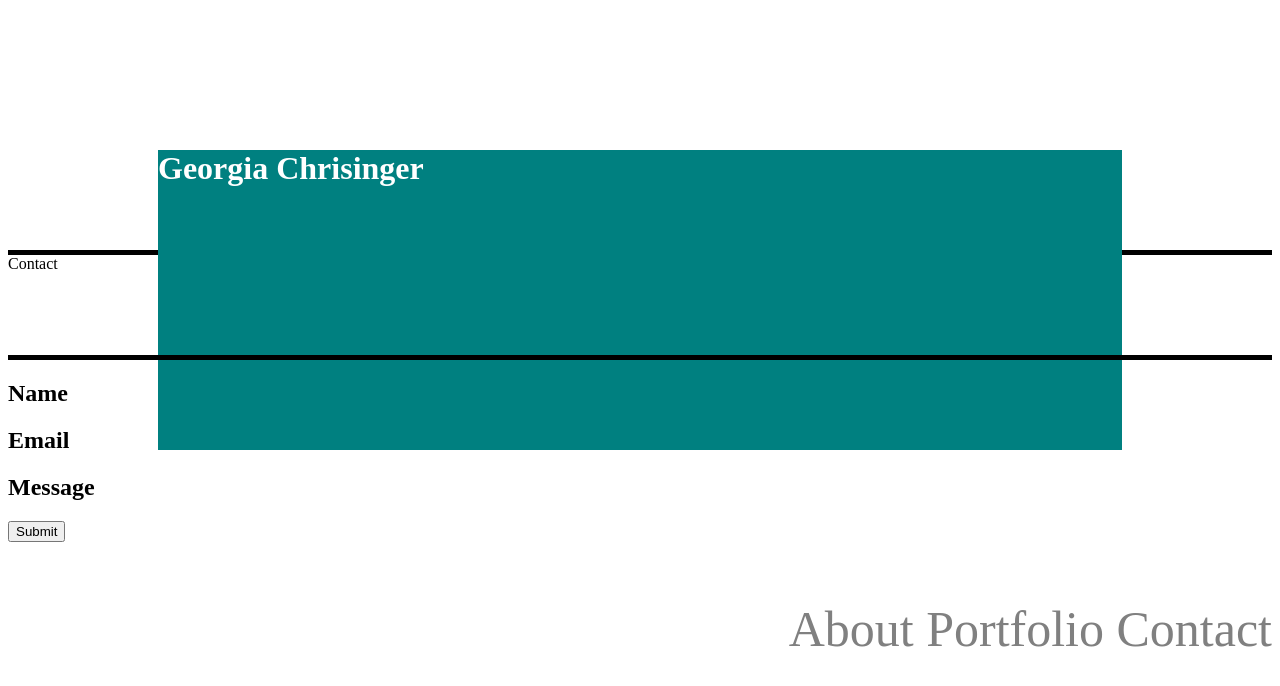
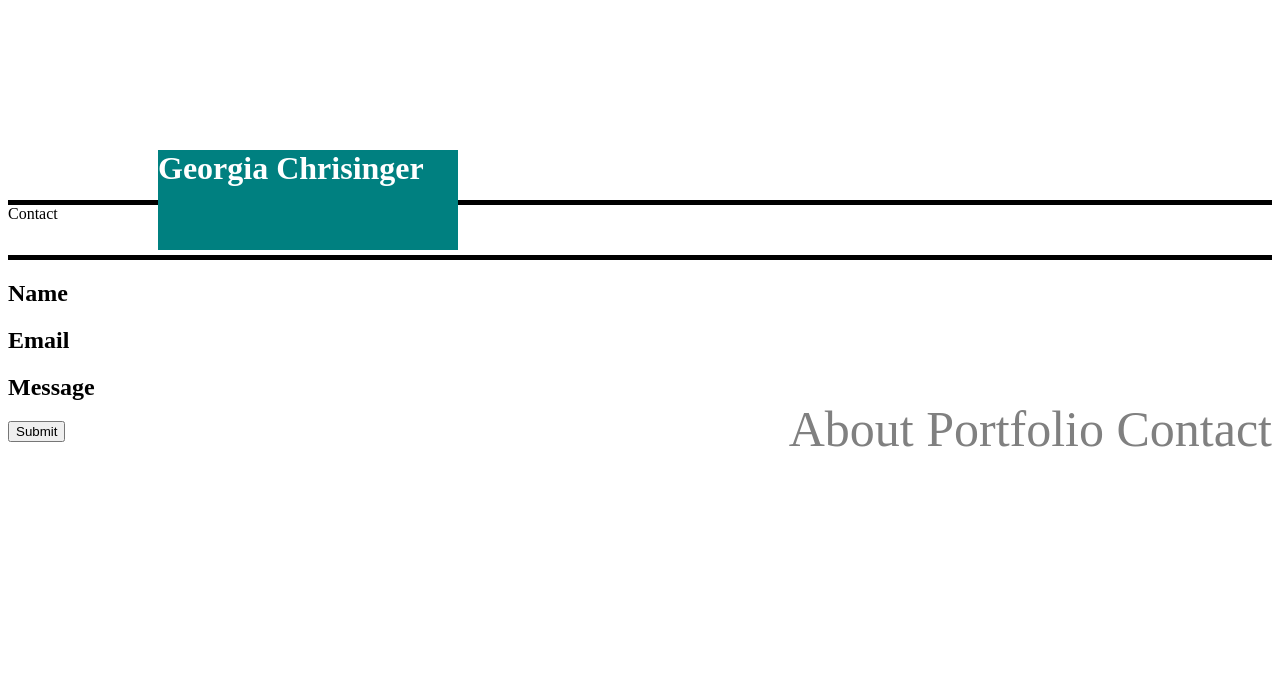
Before and after one commit to gchrisinger/Basic-Portfolio, a plain HTML site: page contact.html in a window 1280 px wide. Drawn offline with Linux system fonts and the light colour scheme.

Commit message:
attempting to find solutions to formating failures

```diff
--- a/contact.css
+++ b/contact.css
@@ -1,19 +1,20 @@
 .my-header {border: 5px;
     border-bottom-style: solid;
     border-bottom-color: black;
-    height: 100px;
+    height: 50px;
 }
 .name {background:teal;
     color:white;
-    text-align: inherit
-width: 300px;
-margin: 150px;
-height: 300px
+    text-align: top right;
+    width: 300px;
+    margin: 150px;
+    height: 100px;
+
 }
 .right_three {
     background-color:white;
     color: grey;
     text-align: right;
     height: 200px;
-    font-size: 50px
+    font-size: 50px;
 }
--- a/index_style.css
+++ b/index_style.css
@@ -1,18 +1,22 @@
-.my-header {border: 5px;
+.my-header {
+    background-color: grey;
+    border: 5px;
     border-bottom-style: solid;
     border-bottom-color: black;
-    height: 50px;
+    height: 550px;
+    margin: auto;
 }
 .name {background:teal;
     color:white;
-    text-align: top right;
+    text-align: right;
     width: 300px;
     margin: 150px;
     height: 100px;
 
 }
 .right_three {
-    background-color:white;
+    background-color:palegreen;
+    float: right;
     color: grey;
     text-align: right;
     height: 200px;
```
Also changed, not shown: contact.html (+2 -1 lines), index.html (+28 -8 lines).
